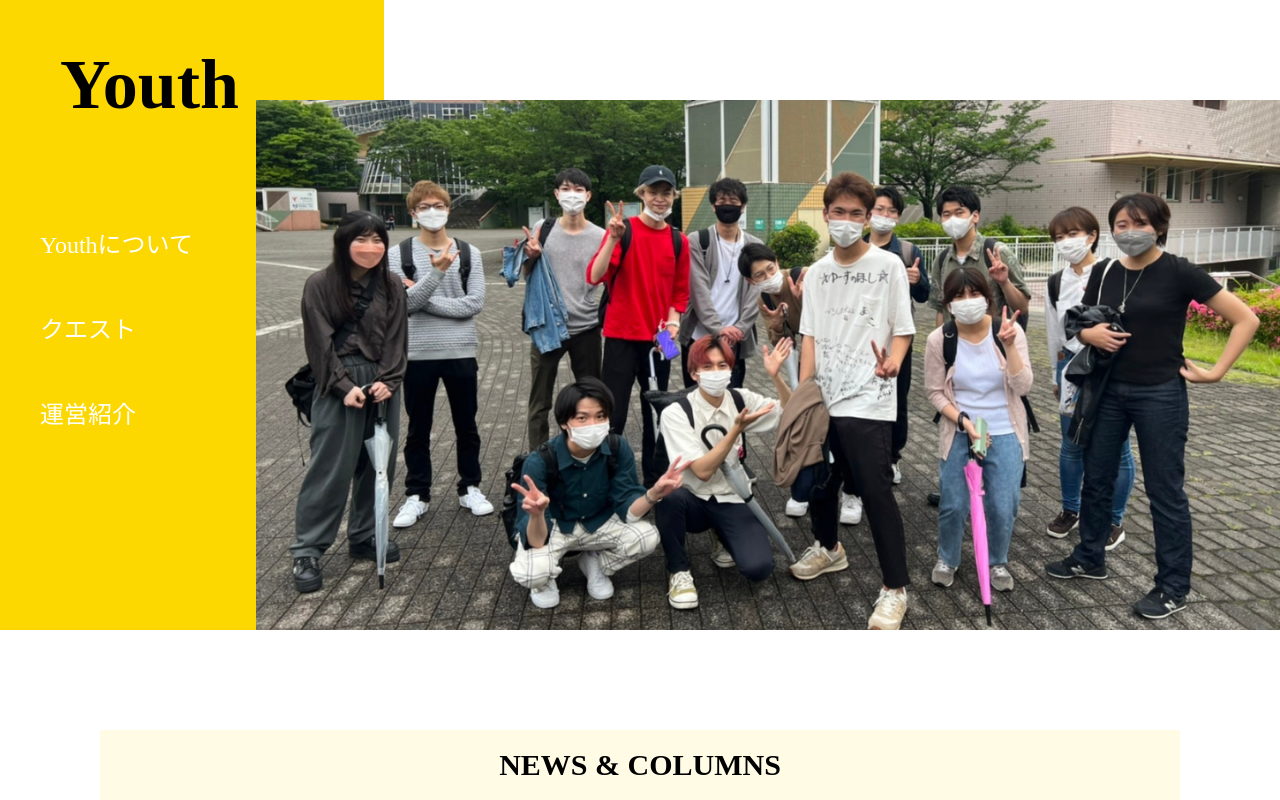
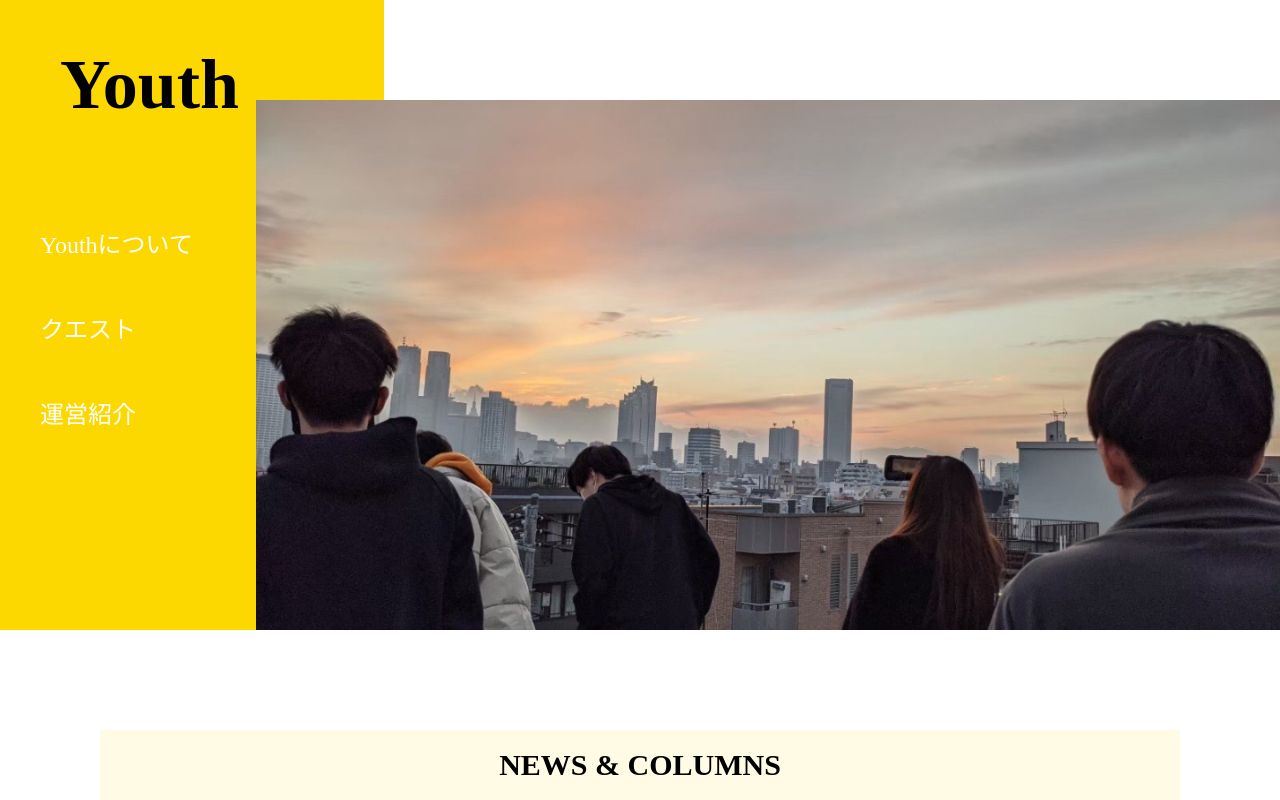
Before and after one commit to Fukusen/fukusen.github.io, a plain HTML site: page YouthFit/index.html in a window 1280 px wide. Shown: the top 800 px of the page. Drawn offline with Linux system fonts and the light colour scheme.

Commit message:
topの画像変更

```diff
--- a/YouthFit/index.html
+++ b/YouthFit/index.html
@@ -17,7 +17,7 @@
                 <li><a href="../manager/manager.html" target="_blank">運営紹介</a></li>
             </ul>
         </div>
-        <img src="youthtop-img.png" class="youth-img">
+        <img src="youthtop-img変更.png" class="youth-img">
     </header>
     <div class="news">
         <div class="newsContainer">
```
Also changed, not shown: YouthFit/youthtop-img変更.png (added).
